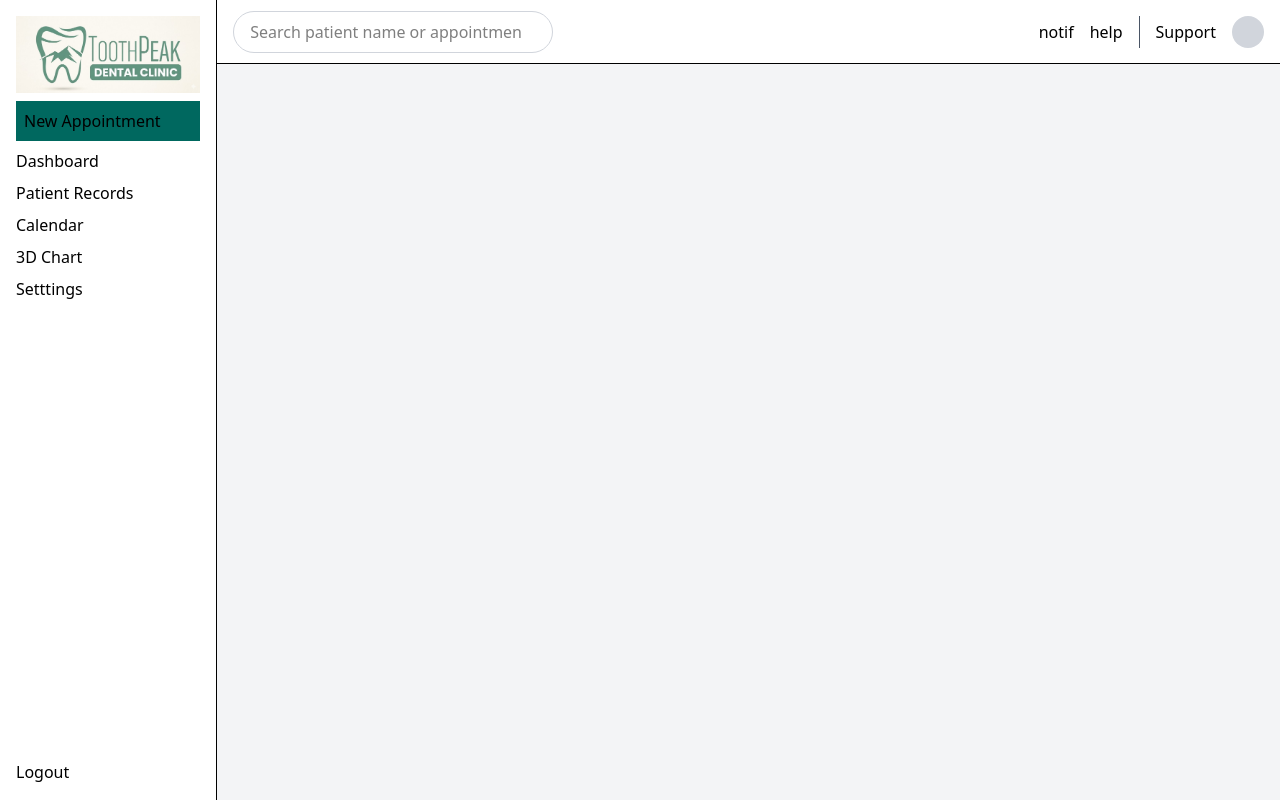
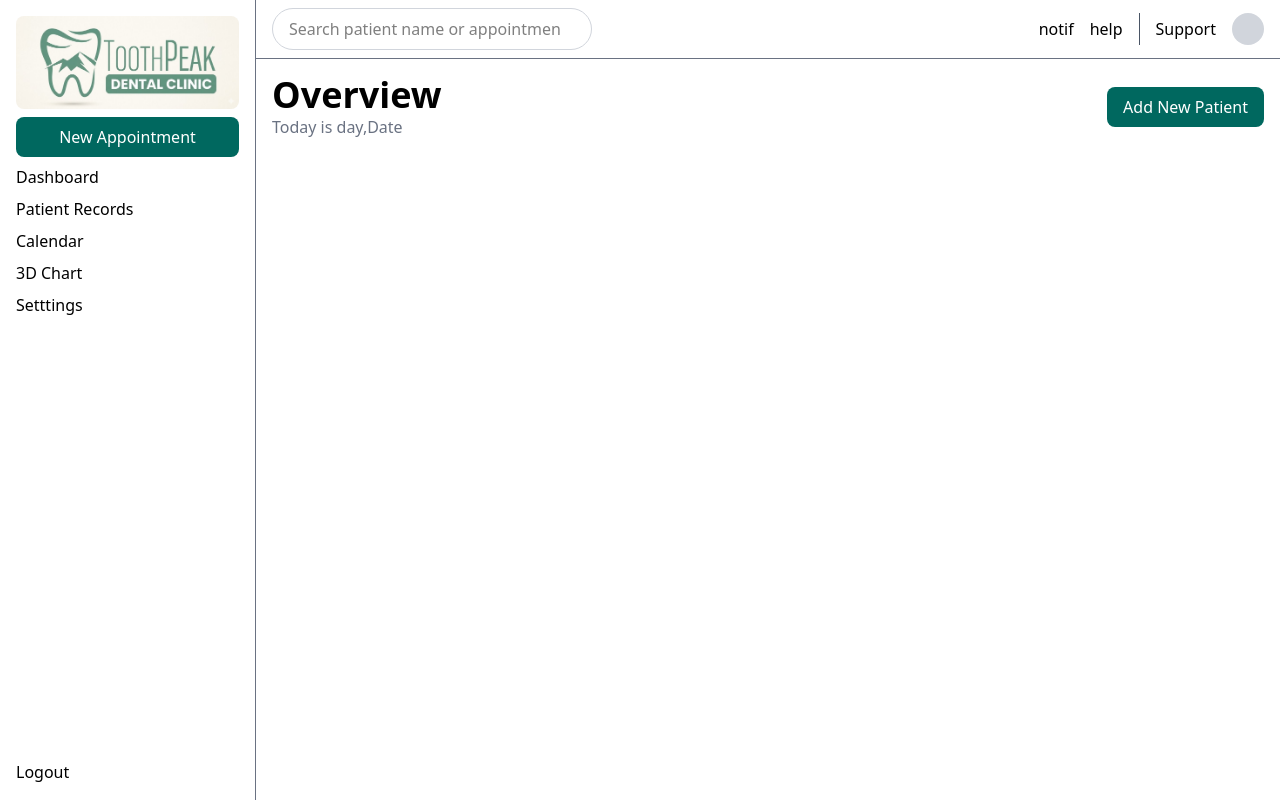
Before and after one commit to jazz212/3D_Dental_System, a Next.js app: page / in a window 1280 px wide. Built offline with nearby package versions, Linux system fonts and the light colour scheme.

Commit message:
Dashboard creation

```diff
--- /dev/null
+++ b/app/components/Dashboard.js
@@ -0,0 +1,20 @@
+export default function Dashboard(){
+    return(
+        <div className="bg-white h-full w-full">
+            <div className="flex justify-between items-center p-4">
+                <div>
+                    <h1 className= "text-4xl font-bold">Overview</h1>
+                    <p className="text-gray-500">Today is day,Date</ p>
+                 </div>
+                    <button className="bg-[#00685F] px-4 py-2 text-white rounded-lg">Add New Patient</button>
+
+
+            </div>
+
+        </div>
+
+
+
+
+    )
+}
--- a/app/components/Navbar.js
+++ b/app/components/Navbar.js
@@ -1,6 +1,6 @@
 export default function Navbar(){
     return(
-        <div className="bg-white h-16 w-full flex items-center text-black gap-2 px-4 justify-between border-b">
+        <div className="bg-white h-16 w-full flex items-center text-black gap-2 px-4 justify-between border-b border-gray-500">
 
             <div>
                 <input
--- a/app/components/Sidebar.js
+++ b/app/components/Sidebar.js
@@ -1,11 +1,11 @@
 import Link from "next/link"
 export default function Sidebar(){
     return(
-        <div className = "bg-white h-screen flex flex-col p-4 w-64 gap-2 text-black border-r">
+        <div className = "bg-white h-screen flex flex-col p-4 w-64 gap-2 text-black border-r border-gray-500">
 
-            <img src="/Logo/ToothPeakLogo.jpg" className= ""/>
-            <div className="bg-[#00685F] p-2">
-                <button type ="button">New Appointment</button>
+            <img src="/Logo/ToothPeakLogo.jpg" className= "rounded-lg"/>
+            <div className="bg-[#00685F] px-4 py-2 text-white rounded-lg">
+                <button type ="button" className="w-full">New Appointment</button>
             </div>
             <Link href="/dashboard">Dashboard</Link>
             <Link href="/patient">Patient Records</Link>
--- a/app/page.js
+++ b/app/page.js
@@ -1,10 +1,19 @@
 import Sidebar from "./components/Sidebar"
 import Navbar from "./components/Navbar"
+import Dashboard from "./components/Dashboard"
 export default function Home() {
   return (
     <div className="bg-gray-100 flex">
-        <Sidebar/>
-        <Navbar/>
+      <div className="flex h-screen">
+          <Sidebar/>
+      </div>
+      <div className="flex flex-1 flex-col">
+          <Navbar/>
+          <Dashboard/>
+      </div>
+
+
+
     </div>
   )
 }
```
